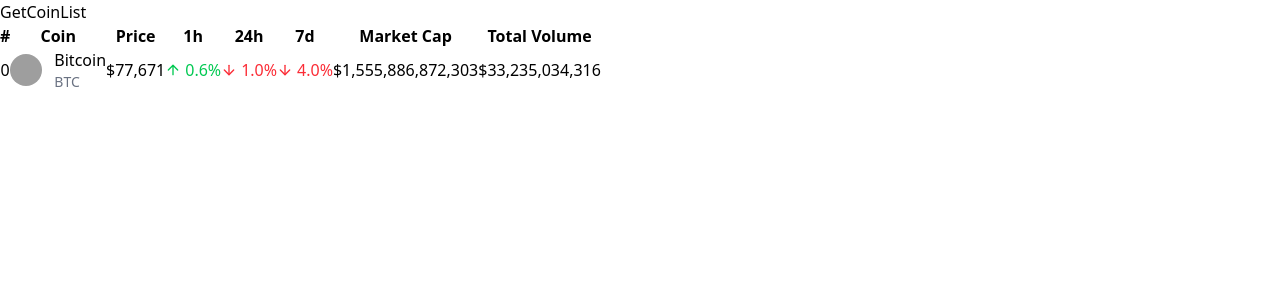
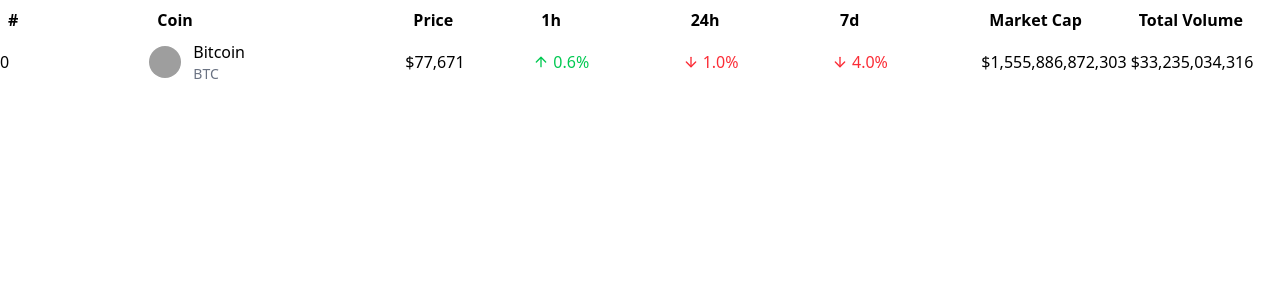
Before and after one commit to mahdii-hsh/CoinDashboard, a Next.js app: page / in a window 1280 px wide. Shown: the top 300 px of the page. Built offline with nearby package versions, Linux system fonts and the light colour scheme; grey boxes are pictures that could not be loaded.

Commit message:
feat(table) : add width of columns in table

```diff
--- a/features/coins/getCoinList/components/CoinTable/BodyTable.tsx
+++ b/features/coins/getCoinList/components/CoinTable/BodyTable.tsx
@@ -14,9 +14,10 @@
 
 export default function BodyTable({ coins, header }: TProps) {
   return coins.map((item, coinIndex) => (
+    <tbody>
       <tr key={item.id}>
         {header.map((cell) => (
-        <td key={cell.title}>
+          <td className="" key={cell.title}>
             {cell.title === "name" ? (
               <CoinName
                 name={item["name"]}
@@ -45,5 +46,6 @@
           </td>
         ))}
       </tr>
+    </tbody>
   ));
 }
--- a/features/coins/getCoinList/components/CoinTable/Cells/CoinID.tsx
+++ b/features/coins/getCoinList/components/CoinTable/Cells/CoinID.tsx
@@ -5,6 +5,6 @@
 };
 export default function CoinID({ id }: TProps) {
   return (
-    <div className="w-full h-full flex justify-center items-center">{id}</div>
+    <div className="w-full h-full flex justify-start items-center">{id}</div>
   );
 }
--- a/features/coins/getCoinList/components/CoinTable/CoinTable.tsx
+++ b/features/coins/getCoinList/components/CoinTable/CoinTable.tsx
@@ -60,7 +60,7 @@
   }, []);
 
   return (
-    <table>
+    <table className="w-full table-fixed">
       <HeaderTable header={header} />
       <BodyTable coins={coins} header={header} />
     </table>
--- a/features/coins/getCoinList/components/CoinTable/HeaderTable.tsx
+++ b/features/coins/getCoinList/components/CoinTable/HeaderTable.tsx
@@ -5,16 +5,33 @@
 };
 export default function HeaderTable({ header }: TProps) {
   return (
+    <>
+      <colgroup>
+        {header.map(
+          (item) =>
+            item.view && (
+              <col
+                key={item.title}
+                style={{ width: `${item.size ? `${item.size}%` : ""}` }}
+              />
+            ),
+        )}
+      </colgroup>
+      <thead>
         <tr>
           {header?.length !== 0 &&
             header?.map(
               (item) =>
                 item.view && (
-              <th key={item.title} colSpan={item.size}>
+                  <th key={item.title}>
+                    <div className="w-full flex justify-start items-center p-2">
                       {item.symbol}
+                    </div>
                   </th>
                 ),
             )}
         </tr>
+      </thead>
+    </>
   );
 }
--- a/features/coins/getCoinList/components/GetCoinList.tsx
+++ b/features/coins/getCoinList/components/GetCoinList.tsx
@@ -4,7 +4,6 @@
 export default function GetCoinList() {
   return (
     <div>
-      GetCoinList
       <CoinTable
         headerBase={[
           {
@@ -16,13 +15,13 @@
             headerItemTitle: "name",
             headerItemSymbol: "Coin",
             headerItemView: true,
-            headerItemSize: 1,
+            headerItemSize: 20,
           },
           {
             headerItemTitle: "current_price",
             headerItemSymbol: "Price",
             headerItemView: true,
-            headerItemSize: 1,
+            headerItemSize: 10,
           },
           {
             headerItemTitle: "price_change_percentage_1h_in_currency",
```
Lines whose indentation alone changed are shown as unchanged.
